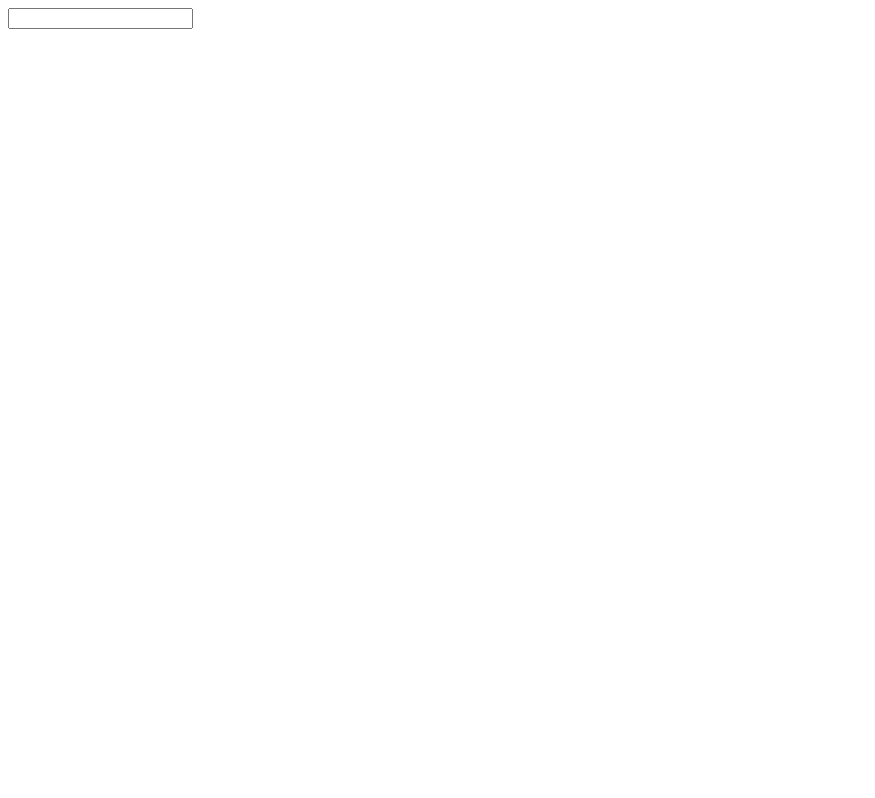
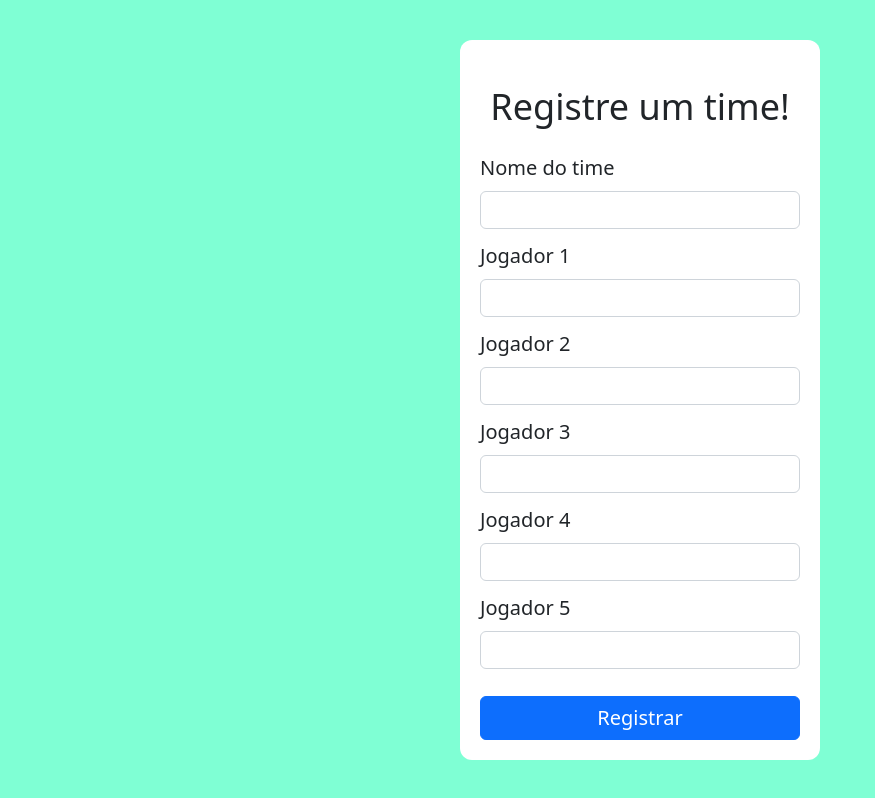
Before and after one commit to PH-CN/ndm-test, a React (Create React App) app in the folder frontend/: page /register in a window 1280 px wide. Shown: the whole page, without its empty margins (0-875 px from the left). Built offline with nearby package versions, Linux system fonts and the light colour scheme.

Commit message:
form with controlled inputs finished

```diff
--- a/frontend/src/App.css
+++ b/frontend/src/App.css
@@ -1,10 +1,44 @@
-main {
+* {
+    margin: 0;
+    padding: 0;
+    box-sizing: border-box;
+}
+
+body {
+    height: 100vh;
     display: flex;
     align-items: center;
     justify-content: center;
     flex-direction: column;
+    background-color: aquamarine;
 }
 
+.register {
+    width: 360px;
+    height: min-content;
+    padding: 20px;
+    border-radius: 12px;
+    background: white;
+}
+
+.register h1 {
+    font-size: 36px;
+    margin-bottom: 25px;
+    margin-top: 25px;
+}
+
+.register form {
+    font-size: 20px;
+}
+
+.register form .form-group {
+    margin-bottom: 12px;
+}
+
+.register form button {
+    font-size: 20px;
+    margin-top: 15px;
+}
 .mainPageLink {
     font-size: 5rem;
     font-weight: 600;
--- a/frontend/src/App.js
+++ b/frontend/src/App.js
@@ -1,4 +1,6 @@
 import React from "react";
+import "bootstrap/dist/css/bootstrap.min.css";
+import "bootstrap/dist/js/bootstrap.min.js";
 import { Routes, Route } from "react-router-dom";
 import Main from "./pages/Main";
 import Register from "./pages/Register";
--- a/frontend/src/pages/Main.jsx
+++ b/frontend/src/pages/Main.jsx
@@ -2,11 +2,17 @@ import React from "react";
 import { Link } from "react-router-dom";
 import "../App.css";
 
+
+
 export default function Main() {
 	return (
 		<nav>
-			<Link to="register" className="mainPageLink">Cadastre um Time</Link>
-			<Link to="teams" className="mainPageLink">Times cadastrados</Link>
+			<div>
+				<Link to="register" className="mainPageLink">Cadastre um Time</Link>
+			</div>
+			<div>
+				<Link to="teams" className="mainPageLink">Times cadastrados</Link>
+			</div>
 		</nav>
 	);
 }
--- a/frontend/src/pages/Register.jsx
+++ b/frontend/src/pages/Register.jsx
@@ -1,10 +1,109 @@
-import React from "react";
+import React, { useState } from "react";
 import "../App.css";
 
+const initialValues = {
+	teamName: "",
+	playerOne: "",
+	playerTwo: "",
+	playerThree: "",
+	playerFour: "",
+	playerFive: "",
+};
+
+
 export default function Register() {
+	const [values, setValues] = useState(initialValues);
+
+	const handleInputChange = (e) => {
+		const { name, value } = e.target;
+
+		setValues({
+			...values,
+			[name]: value,
+		});
+	};
+
 	return (
-		<form method="post">
-			<input type="text" />
-		</form>
+		<div className="register">
+			<h1 className="text-center">Registre um time!</h1>
+
+			<form>
+
+				<div className="form-group">
+					<label className="form-label" htmlFor="teamName">Nome do time</label>
+					<input
+						className="form-control"
+						type="text"
+						id="teamName"
+						value={values.teamName}
+						onChange={handleInputChange}
+						name="teamName"
+					/>
+				</div>
+
+				<div className="form-group">
+					<label className="form-label" htmlFor="player1">Jogador 1</label>
+					<input
+						className="form-control"
+						type="text"
+						id="player1"
+						value={values.playerOne}
+						onChange={handleInputChange}
+						name="playerOne"
+					/>
+				</div>
+
+				<div className="form-group">
+					<label className="form-label" htmlFor="player2">Jogador 2</label>
+					<input
+						className="form-control"
+						type="text"
+						id="player2"
+						value={values.playerTwo}
+						onChange={handleInputChange}
+						name="playerTwo"
+					/>
+				</div>
+
+				<div className="form-group">
+					<label className="form-label" htmlFor="player3">Jogador 3</label>
+					<input
+						className="form-control"
+						type="text"
+						id="player3"
+						name="playerThree"
+						value={values.playerThree}
+						onChange={handleInputChange}
+					/>
+				</div>
+
+				<div className="form-group">
+					<label className="form-label" htmlFor="player4">Jogador 4</label>
+					<input
+						className="form-control"
+						type="text"
+						id="player4"
+						name="playerFour"
+						value={values.playerFour}
+						onChange={handleInputChange}
+					/>
+				</div>
+
+				<div className="form-group">
+					<label className="form-label" htmlFor="player5">Jogador 5</label>
+					<input
+						className="form-control"
+						type="text"
+						id="player5"
+						name="playerFive"
+						value={values.playerFive}
+						onChange={handleInputChange}
+					/>
+				</div>
+
+				<button className="btn btn-primary w-100" type="submit">Registrar</button>
+
+			</form>
+		</div>
 	);
 }
```
